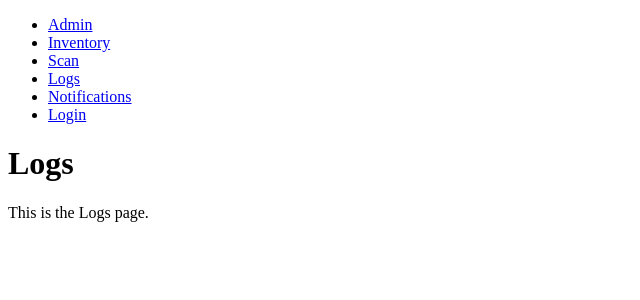
After one commit to morrisEA/s25-team-white, a Django app: page /logs/ in a window 1280 px wide. The commit adds this page. Shown: the top 300 px of the page, without its empty margins (0-640 px from the left). Run offline with Django 4.2, Linux system fonts and the light colour scheme.

Commit message:
Added Basic Pages

```diff
--- a/firewatch/webportal/templates/webportal/layout.html
+++ b/firewatch/webportal/templates/webportal/layout.html
@@ -8,9 +8,12 @@
 <body>
     <nav>
         <ul>
-            <li><a href="/main/">Main Page</a></li>
-            <li><a href="/login/">Login</a></li>
-            <li><a href="#">Another Link</a></li>
+          <li><a href="/main/">Admin</a></li>
+          <li><a href="/inventory/">Inventory</a></li>
+          <li><a href="/scan/">Scan</a></li>
+          <li><a href="/logs/">Logs</a></li>
+          <li><a href="/notifications/">Notifications</a></li>
+          <li><a href="/login/">Login</a></li>
         </ul>
     </nav>
 
--- /dev/null
+++ b/firewatch/webportal/templates/webportal/logs.html
@@ -0,0 +1,8 @@
+{% extends "webportal/layout.html" %}
+
+{% block title %}Logs{% endblock %}
+
+{% block content %}
+    <h1>Logs</h1>
+    <p>This is the Logs page.</p>
+{% endblock %}
--- a/firewatch/webportal/urls.py
+++ b/firewatch/webportal/urls.py
@@ -4,5 +4,9 @@ from . import views
 urlpatterns = [
     path("", views.login_view, name="login"),
     path("login/", views.login_view, name="login"),
-    path("main", views.main_view, name="main"),
+    path("main/", views.main_view, name="main"),
+    path("inventory/", views.inventory_view, name="inventory"),
+    path("scan/", views.scan_view, name="scan"),
+    path("logs/", views.logs_view, name="logs"),
+    path("notifications/", views.notifications_view, name="notifications"),
 ]
--- a/firewatch/webportal/views.py
+++ b/firewatch/webportal/views.py
@@ -17,3 +17,15 @@ def login_view(request):
 
 def main_view(request):
     return render(request, "webportal/main.html")
+
+def inventory_view(request):
+    return render(request, "webportal/inventory.html")
+
+def scan_view(request):
+    return render(request, "webportal/scan.html")
+
+def logs_view(request):
+    return render(request, "webportal/logs.html")
+
+def notifications_view(request):
+    return render(request, "webportal/notifications.html")
```
Also changed, not shown: firewatch/webportal/templates/webportal/inventory.html (added, +8 -0 lines), firewatch/webportal/templates/webportal/notifications.html (added, +8 -0 lines), firewatch/webportal/templates/webportal/scan.html (added, +8 -0 lines).
